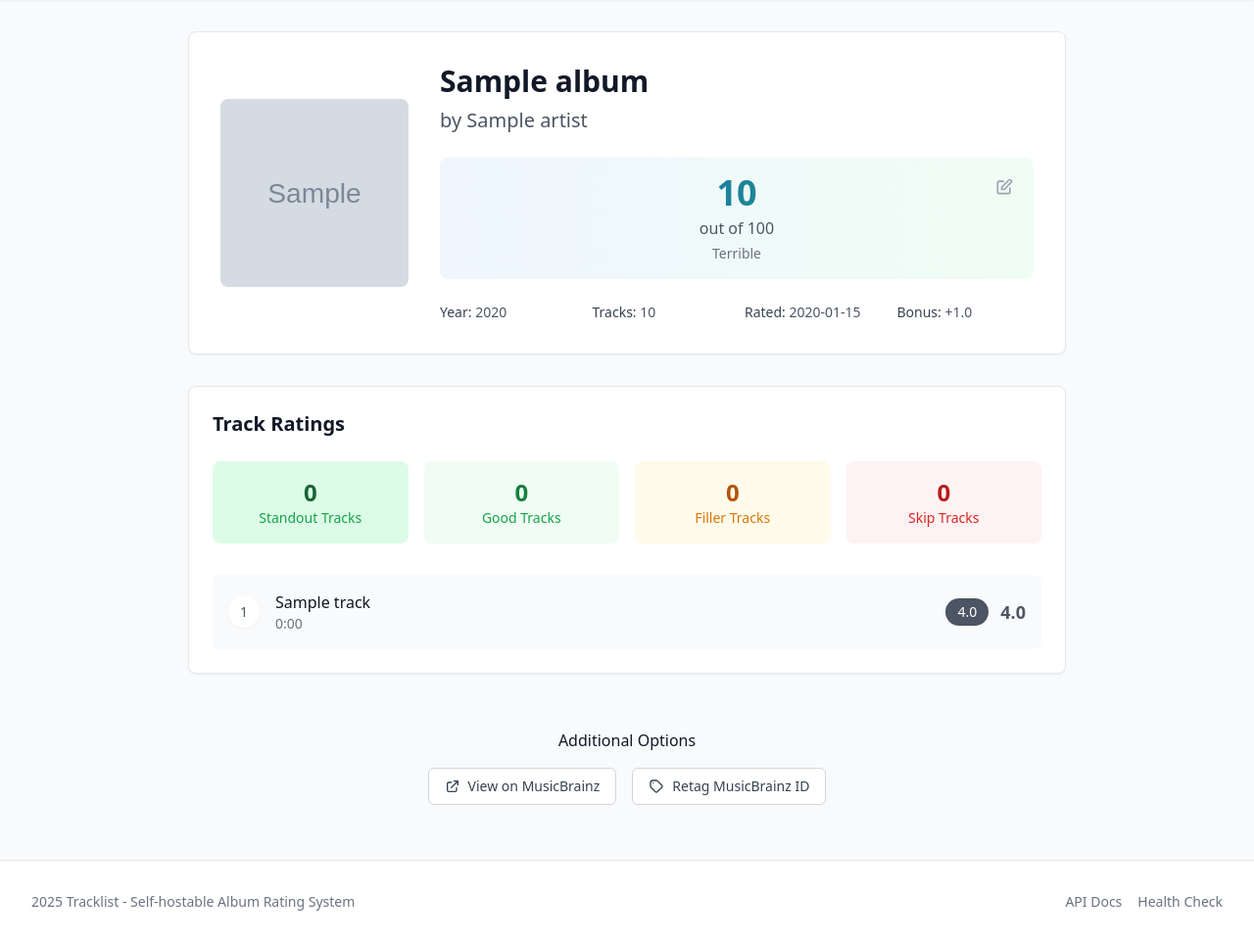
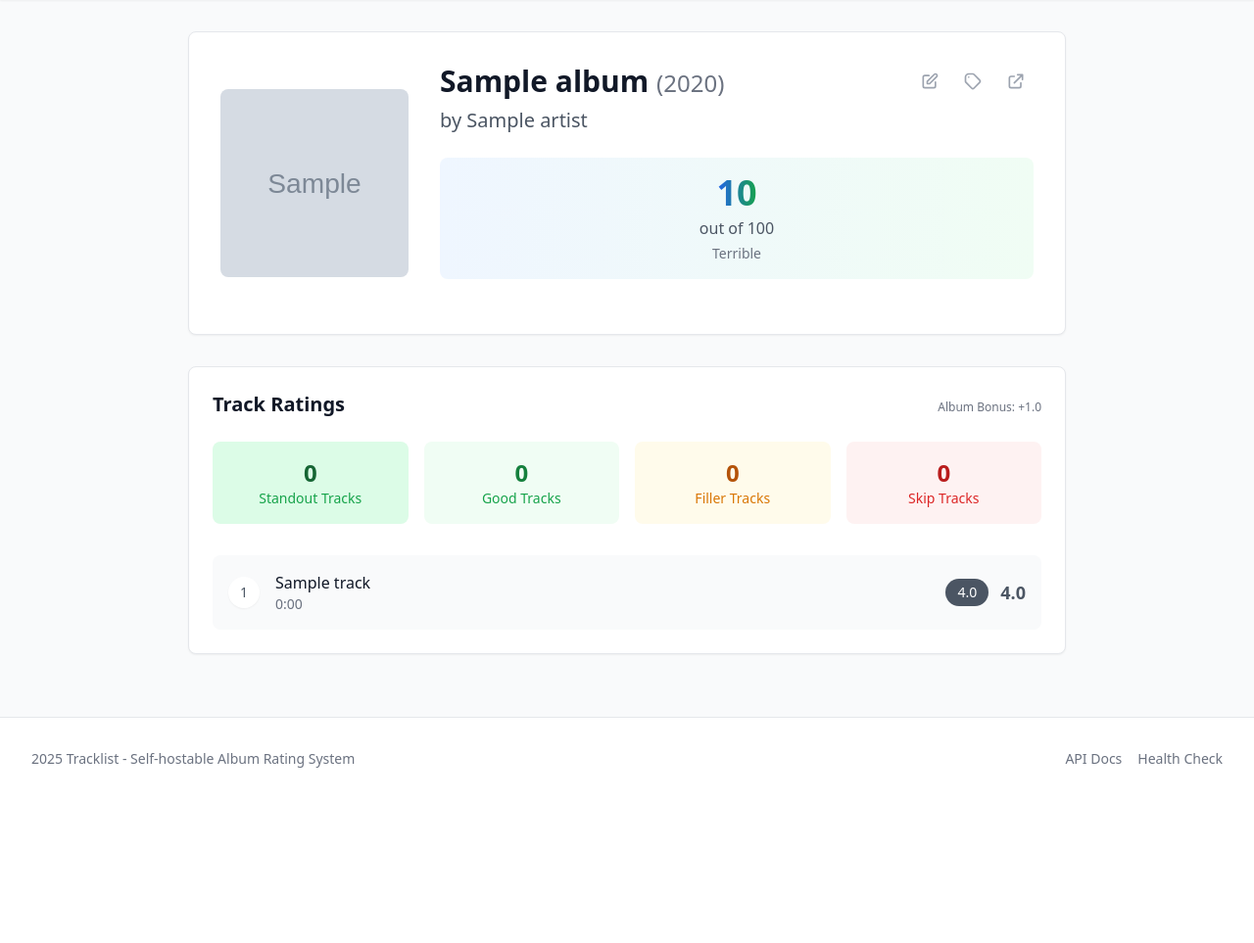
Before and after one commit to trevordavies095/Tracklist, a FastAPI app: page /albums/1/completed in a window 1280 px wide. Shown: the part 65-1028 px from the top of the page at 98% size. After the commit the page ends 849 px from the top, so only its background shows below. Run offline with FastAPI, Linux system fonts and the light colour scheme; tables that the repository leaves empty hold one stand-in row (values such as "Sample post"); grey boxes marked "Sample" are stand-in pictures; some libraries are stand-ins or nearby versions.

Commit message:
cleaned up album page

```diff
--- a/templates/album/completed.html
+++ b/templates/album/completed.html
@@ -28,24 +28,52 @@
 
                 <!-- Album Info & Score -->
                 <div class="flex-1">
-                    <h1 class="text-3xl font-bold text-gray-900 mb-2">{{ album.title }}</h1>
+                    <div class="flex items-start justify-between mb-2">
+                        <h1 class="text-3xl font-bold text-gray-900">
+                            {{ album.title }}
+                            {% if album.year %}
+                            <span class="text-2xl font-normal text-gray-500">({{ album.year }})</span>
+                            {% endif %}
+                        </h1>
+                        <!-- Action Buttons -->
+                        <div class="flex items-center space-x-2 ml-4">
+                            <button onclick="editRating()"
+                                    title="Edit Rating"
+                                    class="p-2 text-gray-400 hover:text-amber-600 hover:bg-amber-50 rounded-lg transition-all duration-200 group relative">
+                                <svg class="w-5 h-5" fill="none" stroke="currentColor" viewBox="0 0 24 24">
+                                    <path stroke-linecap="round" stroke-linejoin="round" stroke-width="2" d="M11 5H6a2 2 0 00-2 2v11a2 2 0 002 2h11a2 2 0 002-2v-5m-1.414-9.414a2 2 0 112.828 2.828L11.828 15H9v-2.828l8.586-8.586z"></path>
+                                </svg>
+                                <span class="absolute -bottom-8 right-0 text-xs bg-gray-800 text-white px-2 py-1 rounded opacity-0 group-hover:opacity-100 transition-opacity whitespace-nowrap">Edit Rating</span>
+                            </button>
+                            <button onclick="openRetagModal()"
+                                    title="Change Release Version"
+                                    class="p-2 text-gray-400 hover:text-purple-600 hover:bg-purple-50 rounded-lg transition-all duration-200 group relative">
+                                <svg class="w-5 h-5" fill="none" stroke="currentColor" viewBox="0 0 24 24">
+                                    <path stroke-linecap="round" stroke-linejoin="round" stroke-width="2" d="M7 7h.01M7 3h5c.512 0 1.024.195 1.414.586l7 7a2 2 0 010 2.828l-7 7a2 2 0 01-2.828 0l-7-7A1.994 1.994 0 013 12V7a4 4 0 014-4z"></path>
+                                </svg>
+                                <span class="absolute -bottom-8 right-0 text-xs bg-gray-800 text-white px-2 py-1 rounded opacity-0 group-hover:opacity-100 transition-opacity whitespace-nowrap">Change Release</span>
+                            </button>
+                            <a href="https://musicbrainz.org/release/{{ album.musicbrainz_id }}"
+                               target="_blank"
+                               title="View on MusicBrainz"
+                               class="p-2 text-gray-400 hover:text-blue-600 hover:bg-blue-50 rounded-lg transition-all duration-200 group relative">
+                                <svg class="w-5 h-5" fill="none" stroke="currentColor" viewBox="0 0 24 24">
+                                    <path stroke-linecap="round" stroke-linejoin="round" stroke-width="2" d="M10 6H6a2 2 0 00-2 2v10a2 2 0 002 2h10a2 2 0 002-2v-4M14 4h6m0 0v6m0-6L10 14"></path>
+                                </svg>
+                                <span class="absolute -bottom-8 right-0 text-xs bg-gray-800 text-white px-2 py-1 rounded opacity-0 group-hover:opacity-100 transition-opacity whitespace-nowrap">MusicBrainz</span>
+                            </a>
+                        </div>
+                    </div>
                     <p class="text-xl text-gray-600 mb-6">by <a href="/artists/{{ album.artist.id }}/albums" class="hover:text-blue-600 hover:underline transition-colors">{{ album.artist.name }}</a></p>
 
-                    <!-- Final Score Display with Edit -->
-                    <div class="bg-gradient-to-r from-blue-50 to-green-50 rounded-lg p-4 mb-6 relative">
-                        <!-- Edit Rating Button -->
-                        <button onclick="editRating()"
-                                title="Edit Rating"
-                                class="absolute top-3 right-3 p-2 text-gray-400 hover:text-amber-600 hover:bg-white/80 rounded-lg transition-all duration-200 group">
-                            <svg class="w-5 h-5" fill="none" stroke="currentColor" viewBox="0 0 24 24">
-                                <path stroke-linecap="round" stroke-linejoin="round" stroke-width="2" d="M11 5H6a2 2 0 00-2 2v11a2 2 0 002 2h11a2 2 0 002-2v-5m-1.414-9.414a2 2 0 112.828 2.828L11.828 15H9v-2.828l8.586-8.586z"></path>
-                            </svg>
-                            <span class="absolute -bottom-6 right-0 text-xs text-gray-500 opacity-0 group-hover:opacity-100 transition-opacity whitespace-nowrap">Edit Rating</span>
-                        </button>
-
+                    <!-- Final Score Display -->
+                    <div class="bg-gradient-to-r from-blue-50 to-green-50 rounded-lg p-4 mb-6">
                         <div class="text-center">
-                            <div class="text-4xl font-bold text-transparent bg-clip-text bg-gradient-to-r from-blue-600 to-green-600 mb-1">
+                            <div class="text-4xl font-bold text-transparent bg-clip-text bg-gradient-to-r from-blue-600 to-green-600 mb-1 group relative inline-block cursor-help">
                                 {{ album.rating_score }}
+                                <span class="absolute -bottom-8 left-1/2 transform -translate-x-1/2 text-xs bg-gray-800 text-white px-2 py-1 rounded opacity-0 group-hover:opacity-100 transition-opacity whitespace-nowrap pointer-events-none z-10">
+                                    Rated: <span id="formatted-date"></span>
+                                </span>
                             </div>
                             <div class="text-base text-gray-600 mb-1">out of 100</div>
                             <div class="text-sm text-gray-500">
@@ -70,30 +98,6 @@
                         </div>
                     </div>
 
-                    <!-- Album Details -->
-                    <div class="grid grid-cols-2 md:grid-cols-4 gap-4 text-sm">
-                        {% if album.year %}
-                        <div>
-                            <span class="font-medium text-gray-700">Year:</span>
-                            <span class="text-gray-600">{{ album.year }}</span>
-                        </div>
-                        {% endif %}
-
-                        <div>
-                            <span class="font-medium text-gray-700">Tracks:</span>
-                            <span class="text-gray-600">{{ album.total_tracks }}</span>
-                        </div>
-
-                        <div>
-                            <span class="font-medium text-gray-700">Rated:</span>
-                            <span class="text-gray-600">{{ album.rated_at[:10] if album.rated_at else 'Today' }}</span>
-                        </div>
-
-                        <div>
-                            <span class="font-medium text-gray-700">Bonus:</span>
-                            <span class="text-gray-600">+{{ album.album_bonus }}</span>
-                        </div>
-                    </div>
                 </div>
             </div>
         </div>
@@ -102,7 +106,10 @@
     <!-- Track Ratings Summary -->
     <div class="bg-white rounded-lg shadow-sm border border-gray-200 mb-8">
         <div class="p-6">
-            <h3 class="text-xl font-semibold text-gray-900 mb-6">Track Ratings</h3>
+            <div class="flex items-baseline justify-between mb-6">
+                <h3 class="text-xl font-semibold text-gray-900">Track Ratings</h3>
+                <span class="text-xs text-gray-500">Album Bonus: +{{ album.album_bonus }}</span>
+            </div>
 
             <!-- Rating Distribution -->
             <div class="grid grid-cols-2 md:grid-cols-4 gap-4 mb-8">
@@ -170,29 +177,6 @@
             </div>
         </div>
     </div>
-
-    <!-- Additional Options -->
-    <div class="bg-gray-50 rounded-lg p-6 text-center">
-        <h4 class="font-medium text-gray-900 mb-4">Additional Options</h4>
-        <div class="flex flex-col sm:flex-row justify-center space-y-2 sm:space-y-0 sm:space-x-4">
-            <a href="https://musicbrainz.org/release/{{ album.musicbrainz_id }}"
-               target="_blank"
-               class="inline-flex items-center justify-center px-4 py-2 border border-gray-300 rounded-md text-sm font-medium text-gray-700 bg-white hover:bg-gray-50 transition-colors">
-                <svg class="w-4 h-4 mr-2" fill="none" stroke="currentColor" viewBox="0 0 24 24">
-                    <path stroke-linecap="round" stroke-linejoin="round" stroke-width="2" d="M10 6H6a2 2 0 00-2 2v10a2 2 0 002 2h10a2 2 0 002-2v-4M14 4h6m0 0v6m0-6L10 14"></path>
-                </svg>
-                View on MusicBrainz
-            </a>
-
-            <button onclick="openRetagModal()"
-                    class="inline-flex items-center justify-center px-4 py-2 border border-gray-300 rounded-md text-sm font-medium text-gray-700 bg-white hover:bg-gray-50 transition-colors">
-                <svg class="w-4 h-4 mr-2" fill="none" stroke="currentColor" viewBox="0 0 24 24">
-                    <path stroke-linecap="round" stroke-linejoin="round" stroke-width="2" d="M7 7h.01M7 3h5c.512 0 1.024.195 1.414.586l7 7a2 2 0 010 2.828l-7 7a2 2 0 01-2.828 0l-7-7A1.994 1.994 0 013 12V7a4 4 0 014-4z"></path>
-                </svg>
-                Retag MusicBrainz ID
-            </button>
-        </div>
-    </div>
 </div>
 
 <script>
@@ -249,6 +233,25 @@ const retagModalHTML = `
 // Add modal to the page
 document.addEventListener('DOMContentLoaded', function() {
     document.body.insertAdjacentHTML('beforeend', retagModalHTML);
+
+    // Format the rated date
+    const ratedAt = "{{ album.rated_at[:10] if album.rated_at else '' }}";
+    if (ratedAt) {
+        const date = new Date(ratedAt + 'T00:00:00');
+        const options = { month: 'short', day: 'numeric', year: 'numeric' };
+        let formattedDate = date.toLocaleDateString('en-US', options);
+
+        // Add ordinal suffix to day
+        const day = date.getDate();
+        const suffix = day % 10 === 1 && day !== 11 ? 'st' :
+                      day % 10 === 2 && day !== 12 ? 'nd' :
+                      day % 10 === 3 && day !== 13 ? 'rd' : 'th';
+        formattedDate = formattedDate.replace(/\d+/, day + suffix);
+
+        document.getElementById('formatted-date').textContent = formattedDate;
+    } else {
+        document.getElementById('formatted-date').textContent = 'Today';
+    }
 });
 
 let selectedMbid = null;
```
